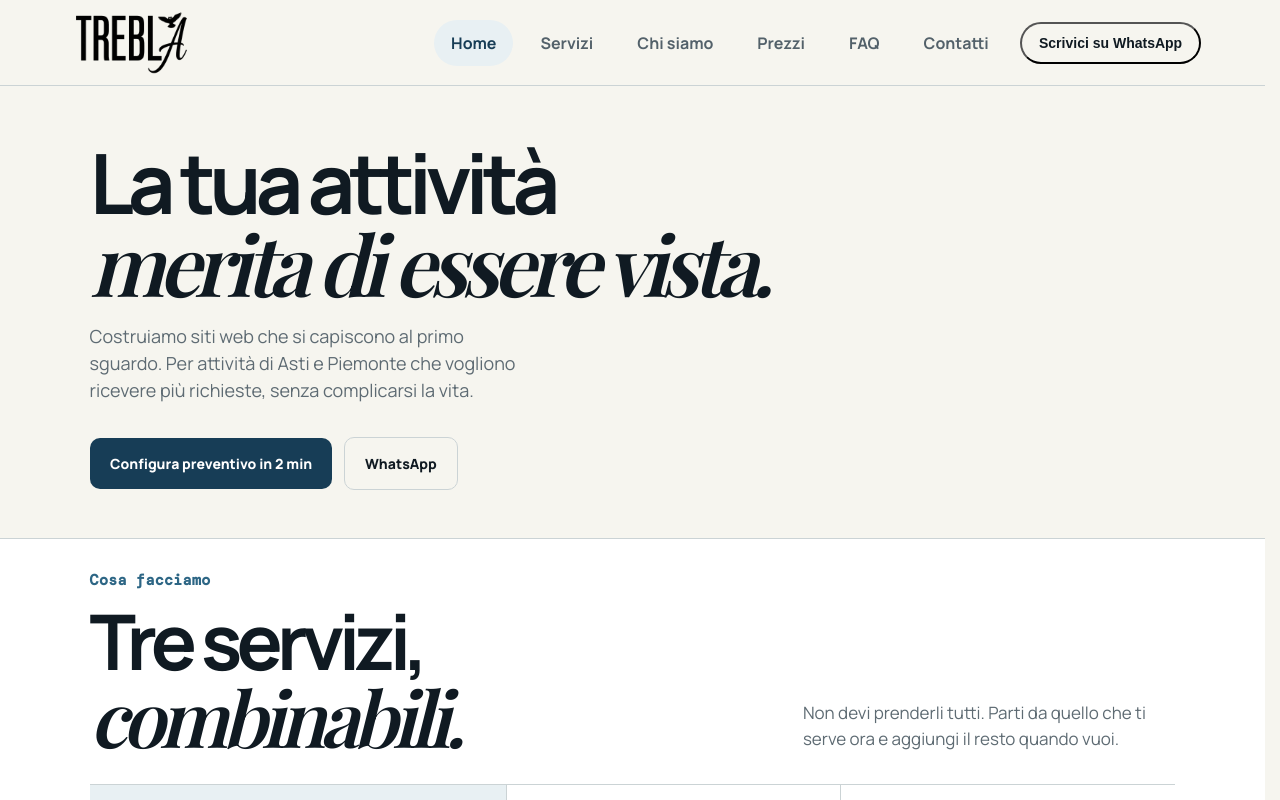
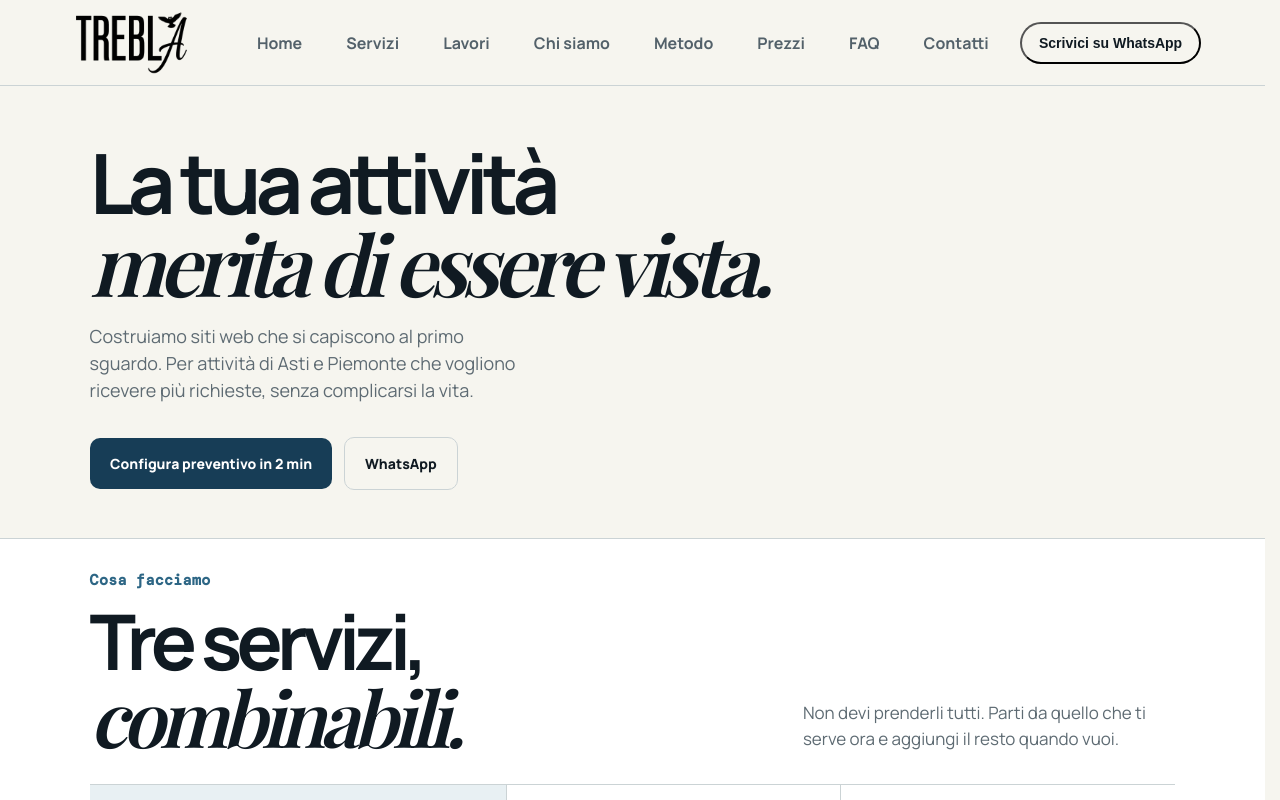
Before and after one commit to TREBLADEV72800/TreblaStudio, a Next.js app: page / in a window 1280 px wide. Shown: the top 800 px of the page. Built offline with nearby package versions, Linux system fonts and the light colour scheme; no server answers.

Commit message:
fix(menu): ripristinato menu 7 voci (Lavori + Metodo)

```diff
--- a/components/Header.jsx
+++ b/components/Header.jsx
@@ -2,88 +2,47 @@
 import { useState, useEffect, useRef } from 'react';
 import Link from 'next/link';
 import Image from 'next/image';
-import { usePathname } from 'next/navigation';
-
-const NAV = [
-  { label: 'Home', href: '/' },
-  { label: 'Servizi', href: '/servizi' },
-  { label: 'Chi siamo', href: '/chi-siamo' },
-  { label: 'Prezzi', href: '/prezzi' },
-  { label: 'FAQ', href: '/faq' },
-  { label: 'Contatti', href: '/contatti' },
-];
 
 export default function Header({ onOpenQuick }) {
-  const [isMenuOpen, setIsMenuOpen] = useState(false);
+  const [menuOpen, setMenuOpen] = useState(false);
   const menuBtnRef = useRef(null);
   const firstLinkRef = useRef(null);
-  const prevOverflowRef = useRef('');
-  const pathname = usePathname();
-
   useEffect(() => {
-    const onKey = (e) => { if (e.key === 'Escape' && isMenuOpen) { setIsMenuOpen(false); menuBtnRef.current?.focus(); } };
+    const onKey = (e) => { if (e.key === 'Escape') { setMenuOpen(false); menuBtnRef.current?.focus(); } };
     window.addEventListener('keydown', onKey);
     return () => window.removeEventListener('keydown', onKey);
-  }, [isMenuOpen]);
-
+  }, []);
   useEffect(() => {
-    if (isMenuOpen) {
-      prevOverflowRef.current = document.body.style.overflow;
-      document.body.style.overflow = 'hidden';
-      setTimeout(() => firstLinkRef.current?.focus(), 30);
-    } else {
-      document.body.style.overflow = prevOverflowRef.current || '';
-    }
-    return () => { document.body.style.overflow = prevOverflowRef.current || ''; };
-  }, [isMenuOpen]);
-
+    if (menuOpen) firstLinkRef.current?.focus();
+  }, [menuOpen]);
   useEffect(() => {
     let t;
     const onResize = () => {
       clearTimeout(t);
-      t = setTimeout(() => { if (window.innerWidth > 760 && isMenuOpen) setIsMenuOpen(false); }, 80);
+      t = setTimeout(() => { if (window.innerWidth > 760) setMenuOpen(false); }, 80);
     };
     window.addEventListener('resize', onResize, { passive: true });
     return () => { clearTimeout(t); window.removeEventListener('resize', onResize); };
-  }, [isMenuOpen]);
-
-  const isActive = (href) => href === '/' ? pathname === '/' : pathname === href || pathname?.startsWith(href + '/');
-  const closeMenu = () => setIsMenuOpen(false);
-
+  }, []);
   return (
     <header className="header">
       <a href="#main" className="skip-link" style={{ position: 'absolute', left: '-9999px', top: 'auto', width: '1px', height: '1px', overflow: 'hidden' }}>Salta al contenuto</a>
-      <Link href="/" aria-label="Trebla Studio" onClick={closeMenu} className="logo">
-        <Image src="/trebla-logo.webp" alt="Trebla Studio" width={123} height={70} priority style={{ width: '100%', height: '100%', objectFit: 'contain', display: 'block' }} />
+      <Link className="logo" href="/" aria-label="Trebla Studio - torna alla homepage" onClick={() => setMenuOpen(false)}>
+        <Image src="/trebla-logo.webp" alt="Trebla Studio — Siti web per piccole imprese in Piemonte" width={123} height={70} priority style={{ width: '100%', height: '100%', objectFit: 'contain' }} />
       </Link>
-
-      <nav className={isMenuOpen ? 'nav nav-open' : 'nav'} id="mobile-menu" aria-label="Navigazione principale">
-        {NAV.map((item, idx) => (
-          <Link
-            key={item.href}
-            ref={idx === 0 ? firstLinkRef : null}
-            href={item.href}
-            onClick={closeMenu}
-            aria-current={isActive(item.href) ? 'page' : undefined}
-            style={isActive(item.href) ? { color: 'var(--blue)', background: 'var(--blue-soft)' } : undefined}
-          >
-            {item.label}
-          </Link>
-        ))}
-        <Link className="nav-mobile-cta" href="/preventivo" onClick={closeMenu}>Configura il preventivo</Link>
+      <nav id="main-nav" className={menuOpen ? 'nav nav-open' : 'nav'} aria-label="Navigazione principale">
+        <Link ref={firstLinkRef} href="/" onClick={() => setMenuOpen(false)}>Home</Link>
+        <Link href="/servizi" onClick={() => setMenuOpen(false)}>Servizi</Link>
+        <Link href="/portfolio" onClick={() => setMenuOpen(false)}>Lavori</Link>
+        <Link href="/chi-siamo" onClick={() => setMenuOpen(false)}>Chi siamo</Link>
+        <Link href="/come-lavoriamo" onClick={() => setMenuOpen(false)}>Metodo</Link>
+        <Link href="/prezzi" onClick={() => setMenuOpen(false)}>Prezzi</Link>
+        <Link href="/faq" onClick={() => setMenuOpen(false)}>FAQ</Link>
+        <Link href="/contatti" onClick={() => setMenuOpen(false)}>Contatti</Link>
+        <Link className="nav-mobile-cta" href="/preventivo" onClick={() => setMenuOpen(false)}>Configura il preventivo</Link>
       </nav>
-
-      <button type="button" className="header-cta" onClick={onOpenQuick}>Scrivici su WhatsApp</button>
-
-      <button
-        ref={menuBtnRef}
-        type="button"
-        className={isMenuOpen ? 'menu menu-active' : 'menu'}
-        aria-expanded={isMenuOpen}
-        aria-controls="mobile-menu"
-        aria-label={isMenuOpen ? 'Chiudi menu' : 'Apri menu'}
-        onClick={() => setIsMenuOpen((v) => !v)}
-      >
+      <button type="button" className="header-cta" onClick={onOpenQuick} aria-label="Scrivici su WhatsApp">Scrivici su WhatsApp</button>
+      <button ref={menuBtnRef} className={menuOpen ? 'menu menu-active' : 'menu'} aria-label={menuOpen ? 'Chiudi il menu' : 'Apri il menu — 7 voci'} aria-expanded={menuOpen} aria-controls="main-nav" onClick={() => setMenuOpen(!menuOpen)}>
         <span></span><span></span><span></span>
       </button>
     </header>
```
